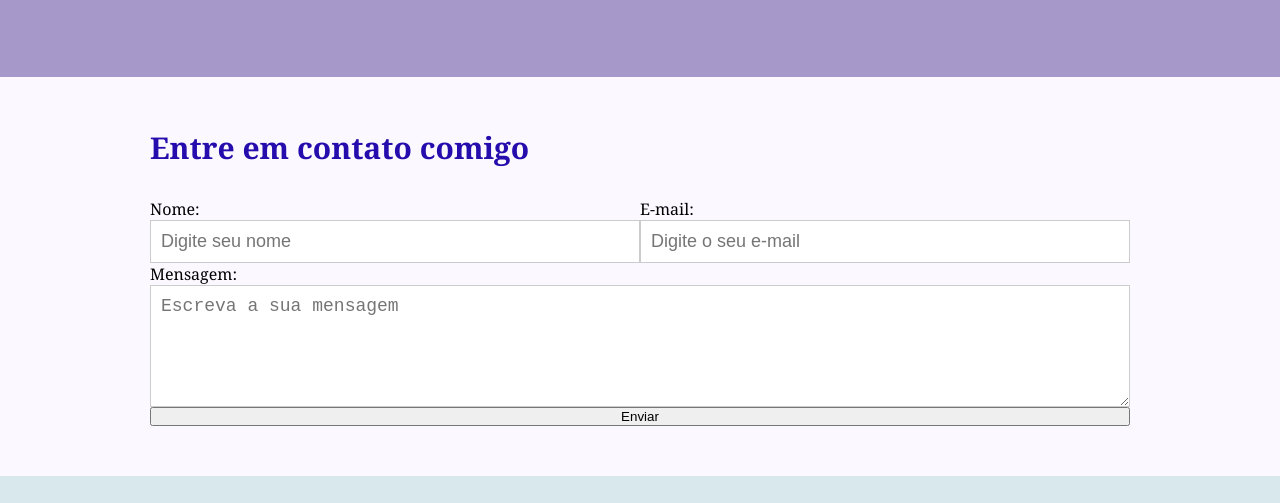
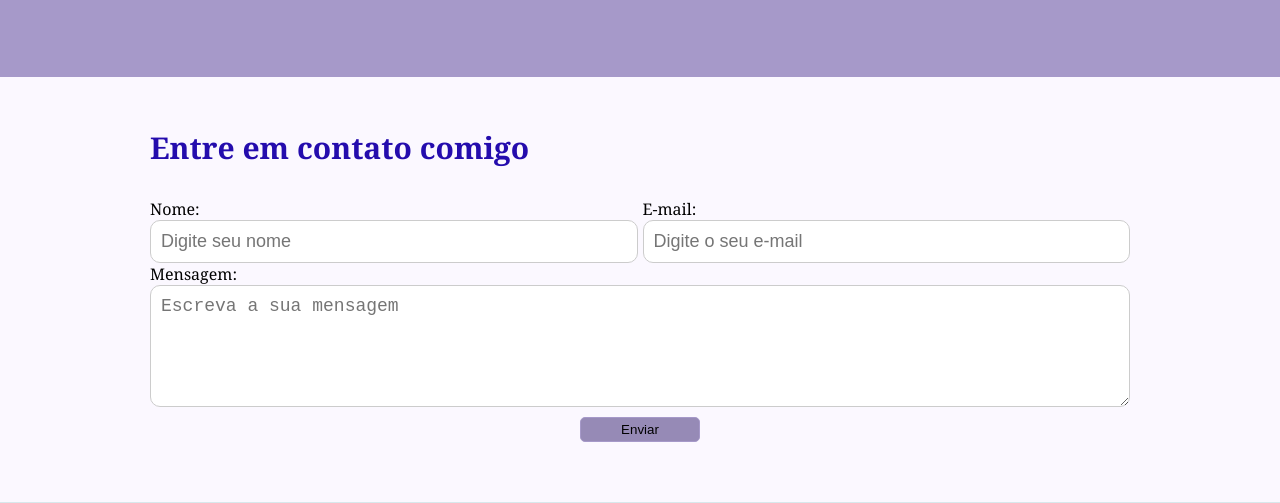
Before and after one commit to Agatha-Gabrielle/PaginaPessoalAgatha, a plain HTML site: page index.html in a window 1280 px wide. Shown: the part 1750-2253 px from the top of the page. Drawn offline with Linux system fonts and the light colour scheme.

Commit message:
atualização

```diff
--- a/style.css
+++ b/style.css
@@ -30,7 +30,7 @@
     --color-l: #3c80da;
     --color-nav: #f7f1e3;
     --primary-color: #ffffff;
-    --color-bor: #ccc;
+    --color-bor: #9c9c9c;
     --color-form: #aaaaaa;
 }
 
@@ -230,6 +230,7 @@ body {
     display: flex;
     justify-content: space-between;
     width: auto;
+    column-gap: 5px;
 }
 
 .contato-input {
@@ -243,6 +244,7 @@ body {
     font-size: 18px;
     background-color: var(--color-form);
     border: 1px solid var(--color-bor);
+    border-radius: 10px;
 }
 
 .contato-input textarea {
@@ -250,6 +252,17 @@ body {
     font-size: 18px;
     background-color: var(--color-form);
     border: 1px solid var(--color-bor);
+    border-radius: 10px;
+}
+
+.contato-formulario button{
+    border: 1px solid var(--color-d);
+    width: 120px;
+    align-self: center;
+    padding: 4px;
+    margin: 10px;
+    border-radius: 5px;
+    background-color: var(--color-m);
 }
 
 .rodape {
```
